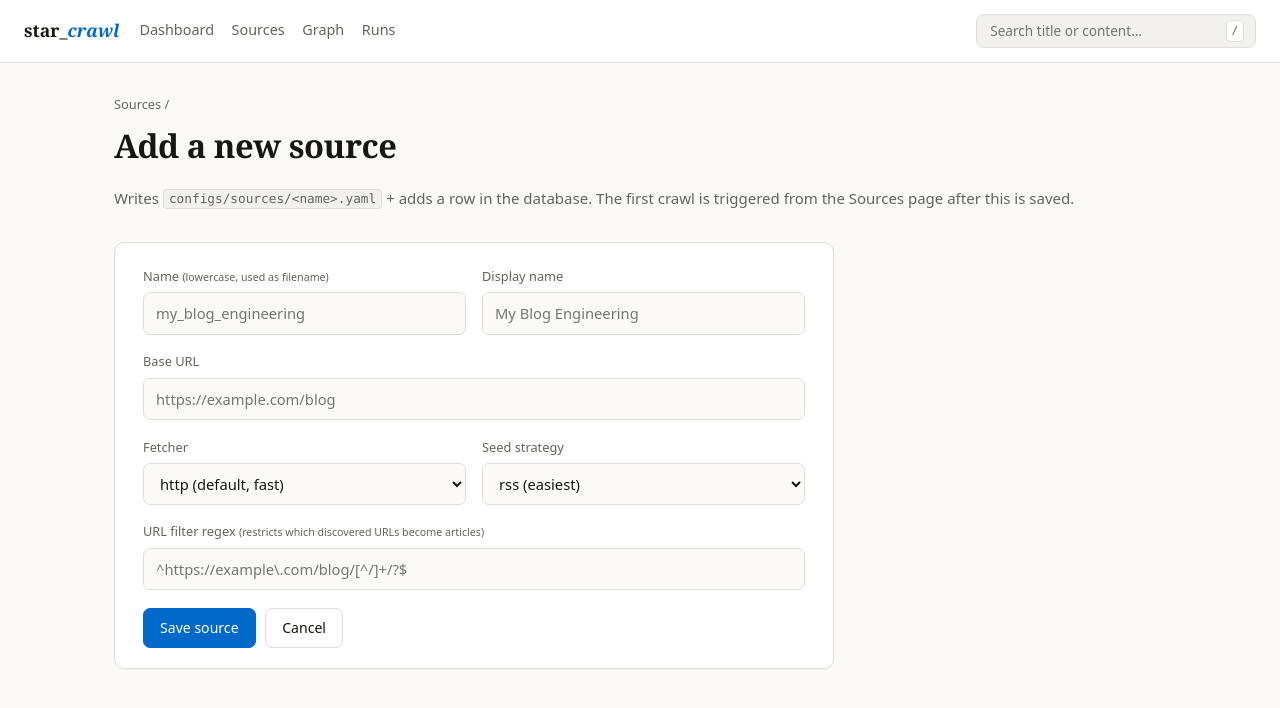
After one commit to baotran8810/star_crawl, a Python web app: template src/star_crawl/web/templates/source_new.html in a window 1280 px wide. The commit adds this page. Shown: the top 708 px of the page. Run offline with Jinja, Linux system fonts and the light colour scheme; the template is opened without the code that fills it, so the values that code supplies are empty.

Commit message:
feat(ui): add source form + per-row Run button
Constitution v0.1.0 → v0.2.0 (Principle VI revised):
The web UI MAY write corpus state, but only on explicit user action.
Long-running operations run out-of-process so the request thread is
never blocked. What stays banned: write-on-GET, auto-crawls on page
load, anything implicit.

Endpoints (POST, redirect-303):
- POST /sources              — creates a new source from the form
- POST /sources/{name}/run   — spawns `star-crawl run <name>` as a
  detached subprocess via start_new_session=True. Returns immediately.

POST /sources writes both:
- configs/sources/<name>.yaml (validated via SourceConfig before save)
- the sources DB row (so the Finder list reflects it immediately,
  without waiting for the first crawl to upsert)

Skip-already-crawled: pipeline.run_source(skip_known=True) is the
default. New articles only; existing rows are not re-fetched. Re-fetch
remains an explicit operation via `star-crawl refresh <name>` on the CLI.

UI:
- /sources/new — form with strategy-aware fields (rss vs pagination
  vs sitemap), inline validation messages, JS shows only relevant
  inputs for the picked strategy
- Column 1 of the Finder: sticky header gains "+ Add"; each row gains
  a hover-revealed "▶" button that POSTs to /sources/{name}/run and
  navigates to /runs to watch live progress.

Tests: 8 new (form render, valid RSS create, duplicate-name reject,
pagination requires {n}, invalid name, bad regex, subprocess spawn
mocked, 404 for unknown source). Full suite 114/114 pass.

Live verified on http://127.0.0.1:8001: GET /sources/new → 200;
invalid POST → 422; +Add + Run buttons render on /sources for all
4 configured sources.

```diff
--- a/src/star_crawl/web/static/styles.css
+++ b/src/star_crawl/web/static/styles.css
@@ -829,3 +829,155 @@ body.finder-fullscreen [data-action="toggle-fullscreen"]::after {
   font-size: 0.72rem;
   opacity: 0.85;
 }
+
+/* ============ Add source form + per-row run button ============ */
+.col-head {
+  display: flex;
+  align-items: center;
+  justify-content: space-between;
+  padding: 0.75rem 1rem 0.5rem;
+  position: sticky;
+  top: 0;
+  background: var(--surface);
+  border-bottom: 1px solid var(--border);
+  z-index: 1;
+}
+.col-head h4 {
+  padding: 0;
+  position: static;
+  border: none;
+  background: none;
+}
+.btn-tiny {
+  font-size: 0.72rem;
+  padding: 0.25rem 0.55rem;
+  border-radius: 5px;
+  background: var(--accent);
+  color: white;
+  font-weight: 500;
+  text-decoration: none;
+  border: 1px solid var(--accent);
+  letter-spacing: 0.02em;
+  white-space: nowrap;
+}
+.btn-tiny:hover { text-decoration: none; opacity: 0.92; }
+
+/* Per-row run button overlay */
+.finder-list li.source-row {
+  position: relative;
+}
+.finder-list li.source-row .row-action {
+  position: absolute;
+  right: 0.6rem;
+  top: 50%;
+  transform: translateY(-50%);
+  margin: 0;
+  opacity: 0;
+  transition: opacity 120ms ease;
+}
+.finder-list li.source-row:hover .row-action,
+.finder-list li.source-row a.selected ~ .row-action {
+  opacity: 1;
+}
+.finder-list li.source-row .row-action button {
+  background: var(--surface);
+  color: var(--accent);
+  border: 1px solid var(--accent);
+  border-radius: 5px;
+  font-size: 0.72rem;
+  padding: 0.2rem 0.45rem;
+  cursor: pointer;
+  line-height: 1;
+}
+.finder-list li.source-row .row-action button:hover {
+  background: var(--accent);
+  color: white;
+}
+.finder-list li.source-row .row-action button[disabled] {
+  opacity: 0.55;
+  cursor: progress;
+}
+/* Hide the chevron when the run-button is visible so they don't overlap */
+.finder-list li.source-row:hover .row-chev,
+.finder-list li.source-row a.selected .row-chev {
+  visibility: hidden;
+}
+
+/* Form card for /sources/new */
+.form-card {
+  max-width: 720px;
+  background: var(--surface);
+  border: 1px solid var(--border);
+  border-radius: var(--radius);
+  padding: 1.5rem 1.75rem 1.25rem;
+  box-shadow: var(--shadow-sm);
+}
+.form-card label {
+  display: block;
+  margin-bottom: 1.1rem;
+}
+.form-card label > span {
+  display: block;
+  font-size: 0.8rem;
+  color: var(--muted);
+  margin-bottom: 0.35rem;
+}
+.form-card label > span small { font-weight: 400; }
+.form-card input[type="text"],
+.form-card input[type="url"],
+.form-card input[type="number"],
+.form-card input:not([type]),
+.form-card select {
+  width: 100%;
+  padding: 0.55rem 0.75rem;
+  background: var(--bg);
+  border: 1px solid var(--border);
+  border-radius: 7px;
+  font: inherit;
+  font-size: 0.92rem;
+  color: var(--text);
+}
+.form-card input:focus,
+.form-card select:focus {
+  outline: 2px solid color-mix(in oklch, var(--accent) 50%, transparent);
+  outline-offset: -1px;
+  border-color: var(--accent);
+}
+.form-card .form-row {
+  display: grid;
+  grid-template-columns: 1fr 1fr;
+  gap: 1rem;
+}
+@media (max-width: 600px) {
+  .form-card .form-row { grid-template-columns: 1fr; }
+}
+.form-card .field-error {
+  margin: 0.25rem 0 0;
+  color: var(--warn);
+  font-size: 0.78rem;
+}
+.form-actions {
+  display: flex;
+  gap: 0.6rem;
+  align-items: center;
+  margin-top: 0.5rem;
+}
+.btn {
+  display: inline-block;
+  padding: 0.5rem 1rem;
+  border-radius: 7px;
+  font: inherit;
+  font-size: 0.88rem;
+  cursor: pointer;
+  border: 1px solid var(--border);
+  background: var(--surface);
+  color: var(--text);
+  text-decoration: none;
+}
+.btn:hover { text-decoration: none; background: var(--code-bg); }
+.btn-primary {
+  background: var(--accent);
+  color: white;
+  border-color: var(--accent);
+}
+.btn-primary:hover { background: color-mix(in oklch, var(--accent) 85%, black); }
--- /dev/null
+++ b/src/star_crawl/web/templates/source_new.html
@@ -0,0 +1,110 @@
+{% extends "base.html" %}
+{% block title %}Add source · star_crawl{% endblock %}
+{% block body %}
+
+<header class="page-head">
+  <p class="crumb"><a href="/sources">Sources</a> /</p>
+  <h1>Add a new source</h1>
+  <p class="muted">Writes <code>configs/sources/&lt;name&gt;.yaml</code> + adds a row in the database. The first crawl is triggered from the Sources page after this is saved.</p>
+</header>
+
+{% if general_error %}
+<div class="callout warn"><strong>Validation error:</strong> <code>{{ general_error }}</code></div>
+{% endif %}
+
+<form method="post" action="/sources" class="form-card">
+  <div class="form-row">
+    <label>
+      <span>Name <small class="muted">(lowercase, used as filename)</small></span>
+      <input name="name" required pattern="^[a-z][a-z0-9_]+$"
+             placeholder="my_blog_engineering" value="{{ form.name or '' }}">
+      {% if errors.name %}<p class="field-error">{{ errors.name }}</p>{% endif %}
+    </label>
+    <label>
+      <span>Display name</span>
+      <input name="display_name" required placeholder="My Blog Engineering"
+             value="{{ form.display_name or '' }}">
+      {% if errors.display_name %}<p class="field-error">{{ errors.display_name }}</p>{% endif %}
+    </label>
+  </div>
+
+  <label>
+    <span>Base URL</span>
+    <input type="url" name="base_url" required placeholder="https://example.com/blog"
+           value="{{ form.base_url or '' }}">
+    {% if errors.base_url %}<p class="field-error">{{ errors.base_url }}</p>{% endif %}
+  </label>
+
+  <div class="form-row">
+    <label>
+      <span>Fetcher</span>
+      <select name="fetcher">
+        <option value="http" {% if form.fetcher != 'browser' %}selected{% endif %}>http (default, fast)</option>
+        <option value="browser" {% if form.fetcher == 'browser' %}selected{% endif %}>browser (Playwright, slow but bypasses bot defense)</option>
+      </select>
+    </label>
+    <label>
+      <span>Seed strategy</span>
+      <select name="seed_strategy" id="strat-select" onchange="onStrategyChange()">
+        <option value="rss" {% if not form.seed_strategy or form.seed_strategy == 'rss' %}selected{% endif %}>rss (easiest)</option>
+        <option value="pagination" {% if form.seed_strategy == 'pagination' %}selected{% endif %}>pagination (/page/N/)</option>
+        <option value="sitemap" {% if form.seed_strategy == 'sitemap' %}selected{% endif %}>sitemap</option>
+      </select>
+      {% if errors.seed_strategy %}<p class="field-error">{{ errors.seed_strategy }}</p>{% endif %}
+    </label>
+  </div>
+
+  {# RSS / sitemap input #}
+  <label class="strat-rss strat-sitemap">
+    <span>Feed / sitemap URL</span>
+    <input type="url" name="seed_url" placeholder="https://example.com/feed.xml"
+           value="{{ form.seed_url or '' }}">
+    {% if errors.seed_url %}<p class="field-error">{{ errors.seed_url }}</p>{% endif %}
+  </label>
+
+  {# Pagination inputs #}
+  <label class="strat-pagination">
+    <span>Pagination template <small class="muted">(must contain <code>{n}</code>)</small></span>
+    <input name="seed_template" placeholder="https://example.com/blog/page/{n}/"
+           value="{{ form.seed_template or '' }}">
+    {% if errors.seed_template %}<p class="field-error">{{ errors.seed_template }}</p>{% endif %}
+  </label>
+  <div class="form-row strat-pagination">
+    <label>
+      <span>Range start</span>
+      <input type="number" name="seed_range_start" min="1"
+             value="{{ form.seed_range_start or 1 }}">
+    </label>
+    <label>
+      <span>Range end (inclusive)</span>
+      <input type="number" name="seed_range_end" min="1"
+             value="{{ form.seed_range_end or 10 }}">
+      {% if errors.seed_range_end %}<p class="field-error">{{ errors.seed_range_end }}</p>{% endif %}
+    </label>
+  </div>
+
+  <label>
+    <span>URL filter regex <small class="muted">(restricts which discovered URLs become articles)</small></span>
+    <input name="url_filter" required
+           placeholder="^https://example\.com/blog/[^/]+/?$"
+           value="{{ form.url_filter or '' }}">
+    {% if errors.url_filter %}<p class="field-error">{{ errors.url_filter }}</p>{% endif %}
+  </label>
+
+  <div class="form-actions">
+    <button type="submit" class="btn btn-primary">Save source</button>
+    <a href="/sources" class="btn">Cancel</a>
+  </div>
+</form>
+
+<script>
+  function onStrategyChange() {
+    const v = document.getElementById('strat-select').value;
+    document.querySelectorAll('.strat-rss').forEach(el => el.style.display = v === 'rss' ? '' : 'none');
+    document.querySelectorAll('.strat-sitemap').forEach(el => el.style.display = v === 'sitemap' ? '' : 'none');
+    document.querySelectorAll('.strat-pagination').forEach(el => el.style.display = v === 'pagination' ? '' : 'none');
+  }
+  onStrategyChange();
+</script>
+
+{% endblock %}
```
Also changed, not shown: src/star_crawl/web/routers/sources.py (+187 -3 lines), src/star_crawl/web/templates/sources.html (+9 -2 lines), tests/web/test_source_actions.py (added, +178 -0 lines), .specify/memory/constitution.md.
